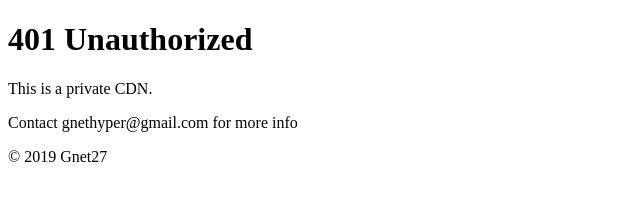
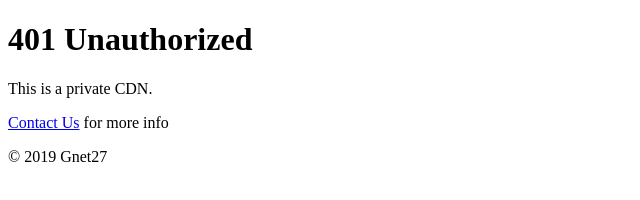
Before and after one commit to gnet27/files, a plain HTML site: page index.html in a window 1280 px wide. Shown: the whole page, without its empty margins (0-640 px from the left). Drawn offline with Linux system fonts and the light colour scheme.

Commit message:
Update index.html

```diff
--- a/index.html
+++ b/index.html
@@ -7,7 +7,7 @@
 
 <h1>401 Unauthorized</h1>
 <p>This is a private CDN.</p>
-<p>Contact gnethyper@gmail.com for more info</p>
+<p><a href="mailto:gnethyper@gmail.com?Subject=Private%20CDN" target="_top">Contact Us</a> <a>for more info </a>
 <p>© 2019 Gnet27</p>
 
 </body>
```
